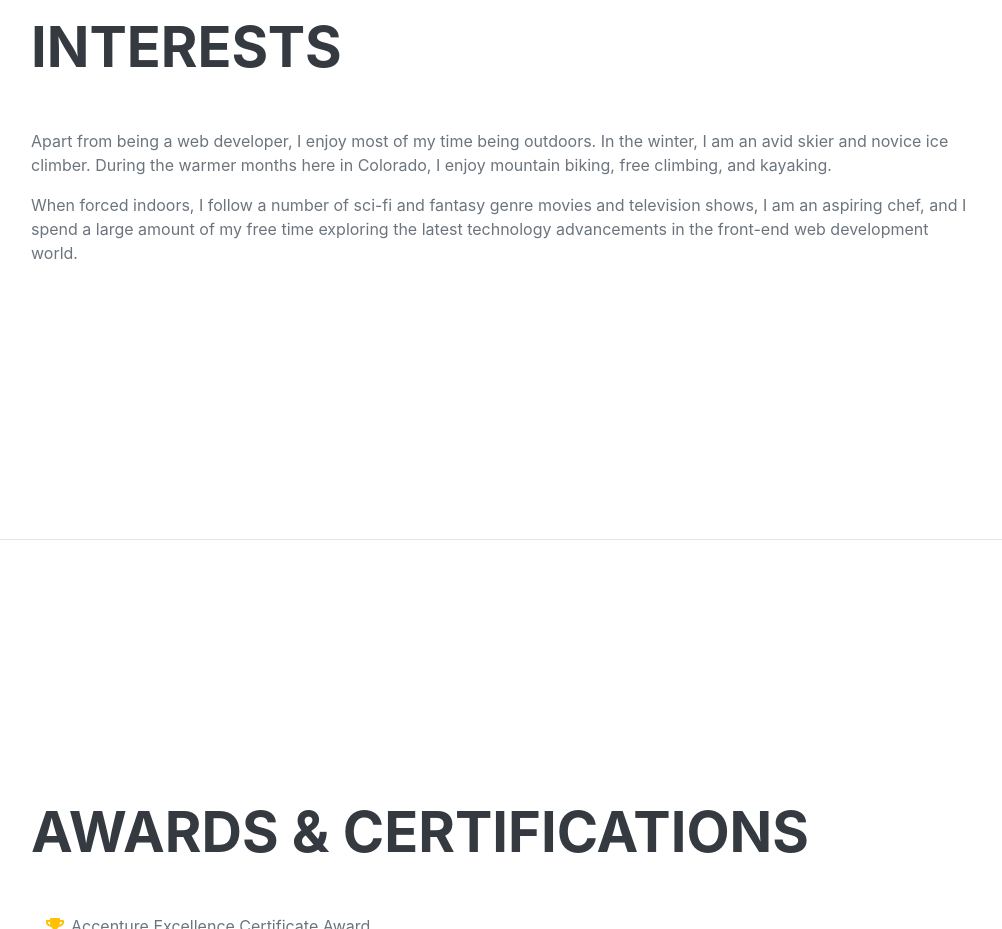
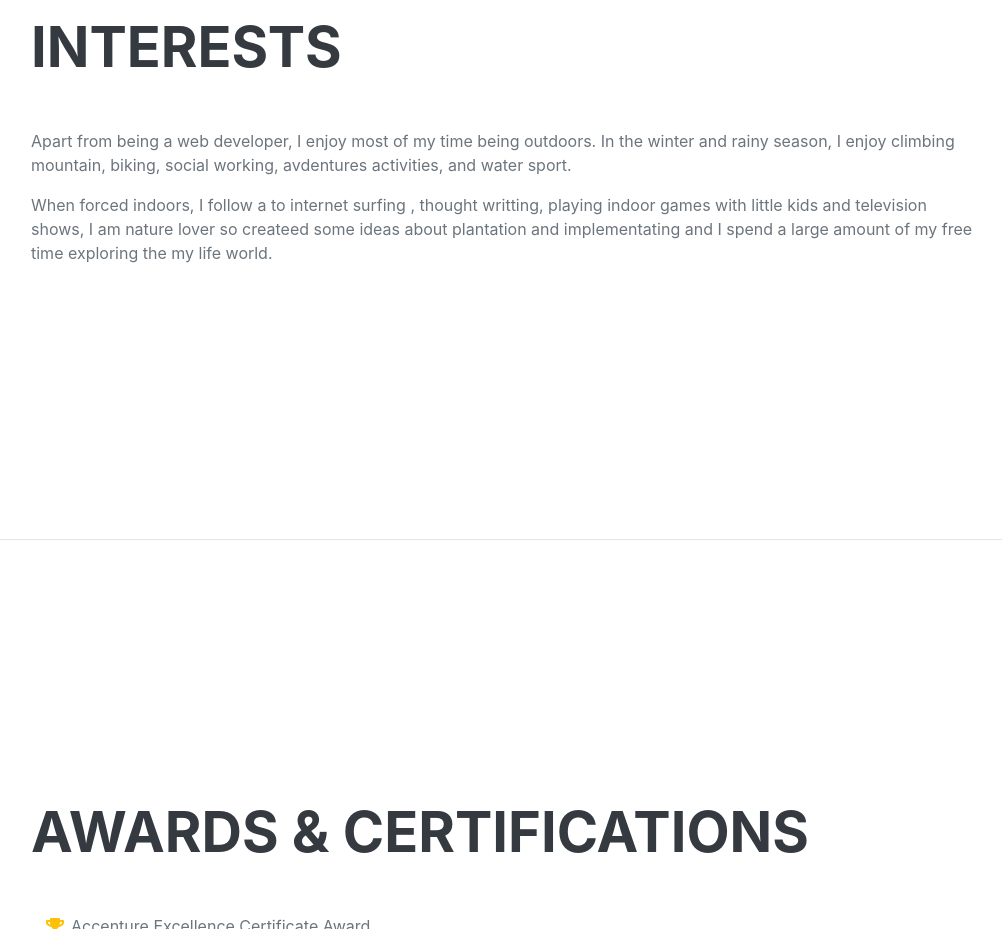
Before and after one commit to kishorjadhav04/profile, a plain HTML site: page index.html in a window 1280 px wide. Shown: the part 3840-4769 px from the top of the page, without its empty margins (273-1275 px from the left). Drawn offline with nearby package versions, Linux system fonts and the light colour scheme; a web font is replaced by a local one.

Commit message:
Update index.html

```diff
--- a/index.html
+++ b/index.html
@@ -230,8 +230,8 @@
             <section class="resume-section" id="interests">
                 <div class="resume-section-content">
                     <h2 class="mb-5">Interests</h2>
-                    <p>Apart from being a web developer, I enjoy most of my time being outdoors. In the winter, I am an avid skier and novice ice climber. During the warmer months here in Colorado, I enjoy mountain biking, free climbing, and kayaking.</p>
-                    <p class="mb-0">When forced indoors, I follow a number of sci-fi and fantasy genre movies and television shows, I am an aspiring chef, and I spend a large amount of my free time exploring the latest technology advancements in the front-end web development world.</p>
+                    <p>Apart from being a web developer, I enjoy most of my time being outdoors. In the winter and rainy season, I enjoy climbing mountain, biking, social working, avdentures activities, and water sport.</p>
+                    <p class="mb-0">When forced indoors, I follow a to internet surfing , thought writting, playing indoor games with little kids and television shows, I am nature lover so createed some ideas about plantation and implementating and I spend a large amount of my free time exploring the my life world.</p>
                 </div>
             </section>
             <hr class="m-0" />
```
